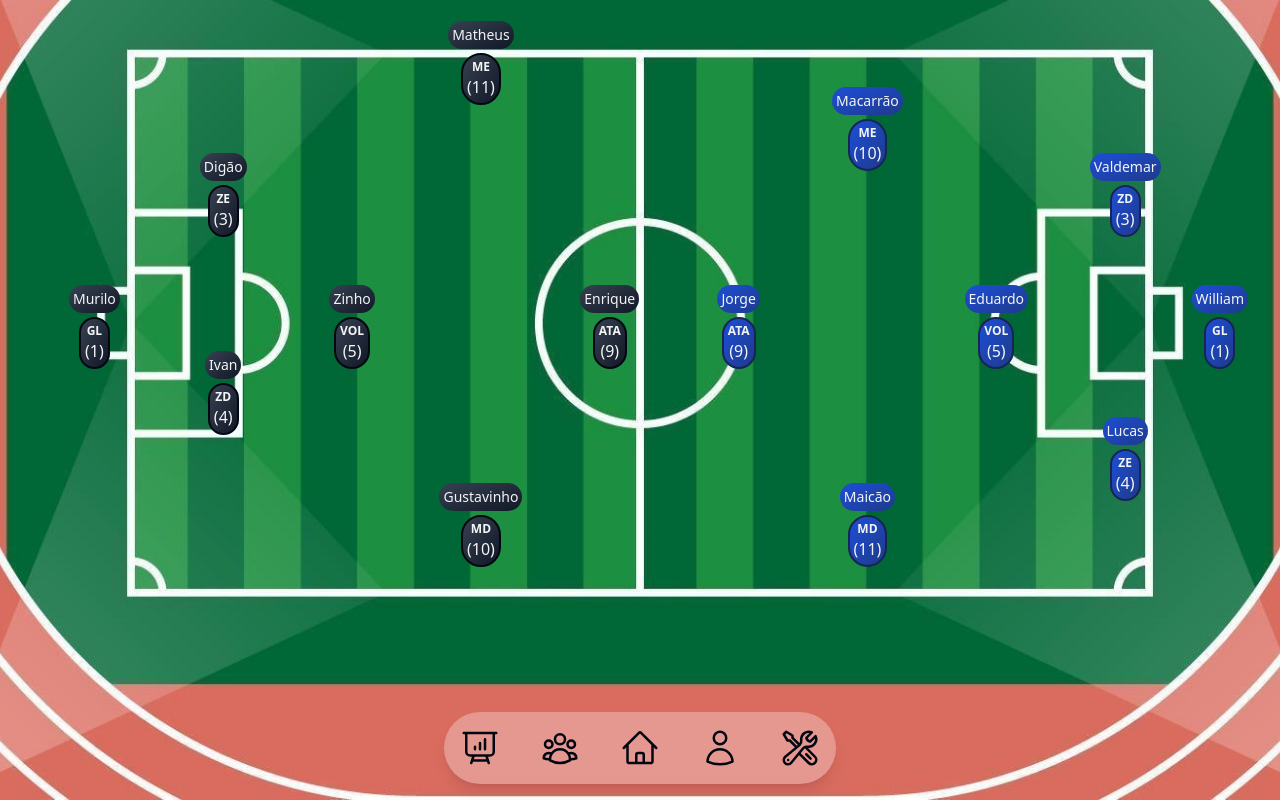
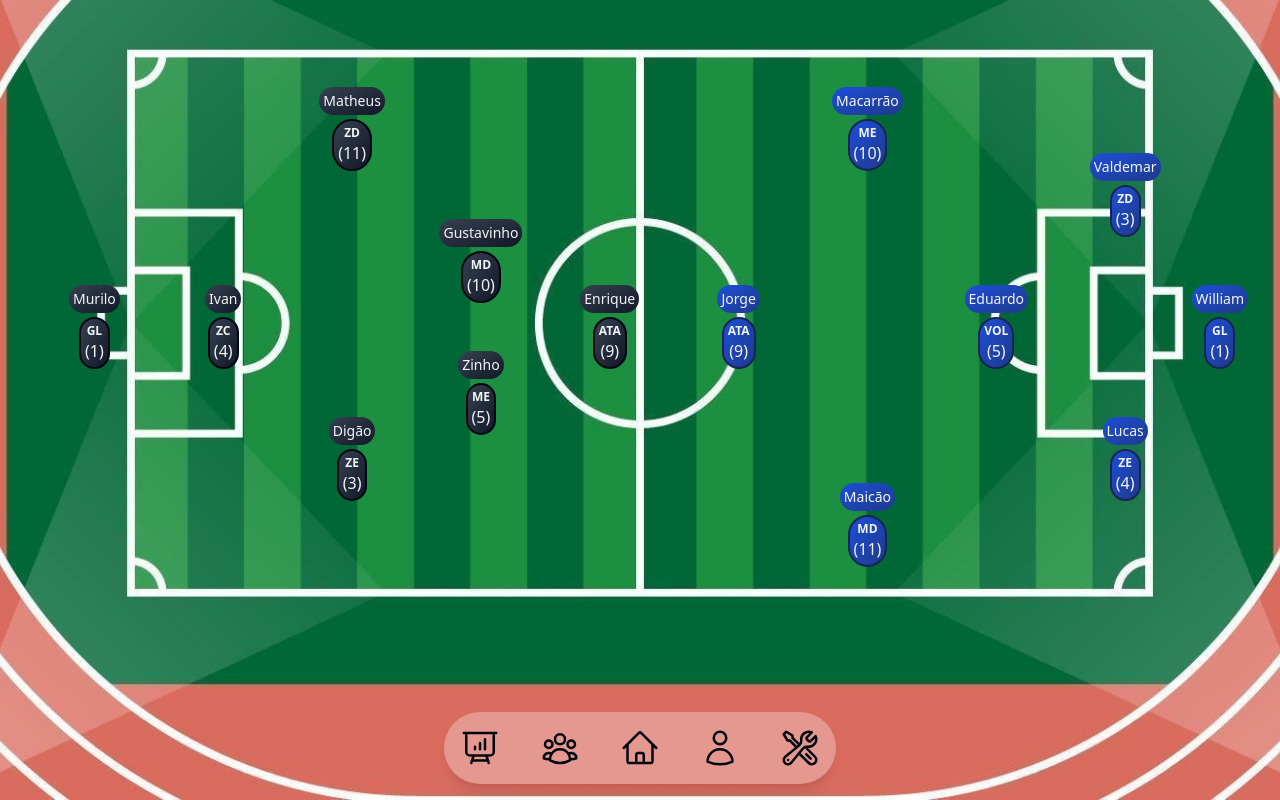
Before and after one commit to enriquevierne/soccer-squad-editor, a Vue app: page / in a window 1280 px wide. Built offline with nearby package versions, Linux system fonts and the light colour scheme.

Commit message:
ADD NEW STRATEGY

```diff
--- a/src/components/Teams.vue
+++ b/src/components/Teams.vue
@@ -59,39 +59,39 @@ const HomePositionsList = [
         name: 'Murilo'
     },
     {
-        position: 'ZD',
-        class: 'col-span-3 col-start-2 row-start-2 md:col-span-1 md:col-start-2 md:row-start-6',
+        position: 'ZC',
+        class: 'col-span-3 col-start-2 row-start-2 md:col-span-1 md:col-start-2 md:row-start-5',
         color: 'bg-gradient-to-br from-gray-700 to-gray-900 border-gray-950',
         number: 4,
         name: 'Ivan'
     },
     {
+        position: 'ZD',
+        class: 'col-span-3 col-start-7 row-start-4 md:col-span-1 md:col-start-3 md:row-start-2',
+        color: 'bg-gradient-to-br from-gray-700 to-gray-900 border-gray-950',
+        number: 11,
+        name: 'Matheus'
+    },
+    {
         position: 'ZE',
-        class: 'col-span-3 col-start-6 row-start-2 md:col-span-1 md:col-start-2 md:row-start-3',
+        class: 'col-span-3 col-start-6 row-start-2 md:col-span-1 md:col-start-3 md:row-start-7',
         color: 'bg-gradient-to-br from-gray-700 to-gray-900 border-gray-950',
         number: 3,
         name: 'Digão'
     },
     {
-        position: 'VOL',
-        class: 'col-span-3 col-start-4 row-start-3 md:col-span-1 md:col-start-3 md:row-start-5',
+        position: 'ME',
+        class: 'col-span-3 col-start-4 row-start-3 md:col-span-1 md:col-start-4 md:row-start-6',
         color: 'bg-gradient-to-br from-gray-700 to-gray-900 border-gray-950',
         number: 5,
         name: 'Zinho'
     },
     {
         position: 'MD',
-        class: 'col-span-3 col-start-1 row-start-4 md:col-span-1 md:col-start-4 md:row-start-8',
+        class: 'col-span-3 col-start-1 row-start-4 md:col-span-1 md:col-start-4 md:row-start-4',
         color: 'bg-gradient-to-br from-gray-700 to-gray-900 border-gray-950',
         number: 10,
         name: 'Gustavinho'
-    },
-    {
-        position: 'ME',
-        class: 'col-span-3 col-start-7 row-start-4 md:col-span-1 md:col-start-4 md:row-start-1',
-        color: 'bg-gradient-to-br from-gray-700 to-gray-900 border-gray-950',
-        number: 11,
-        name: 'Matheus'
     },
     {
         position: 'ATA',
```
